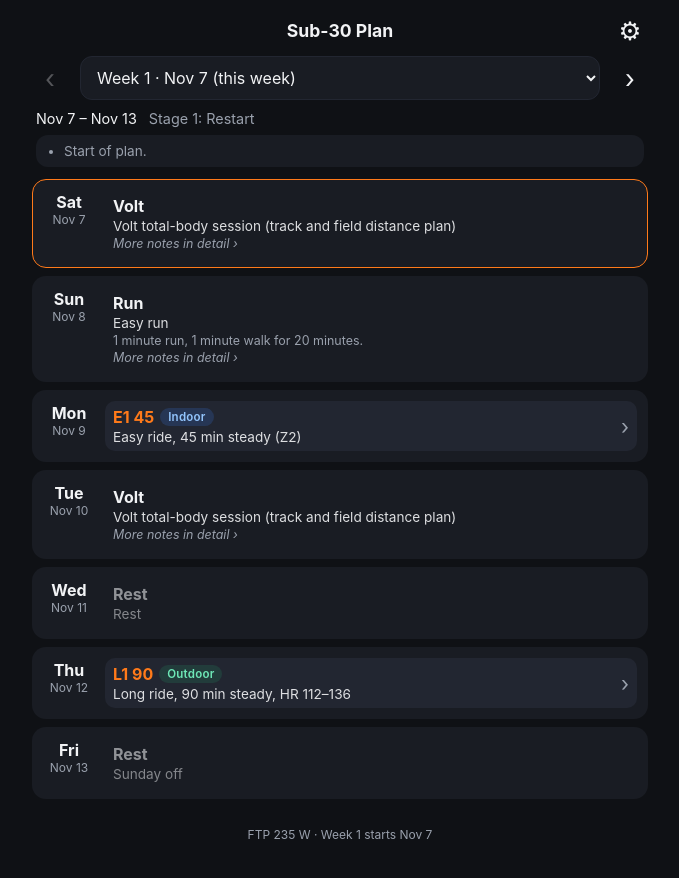
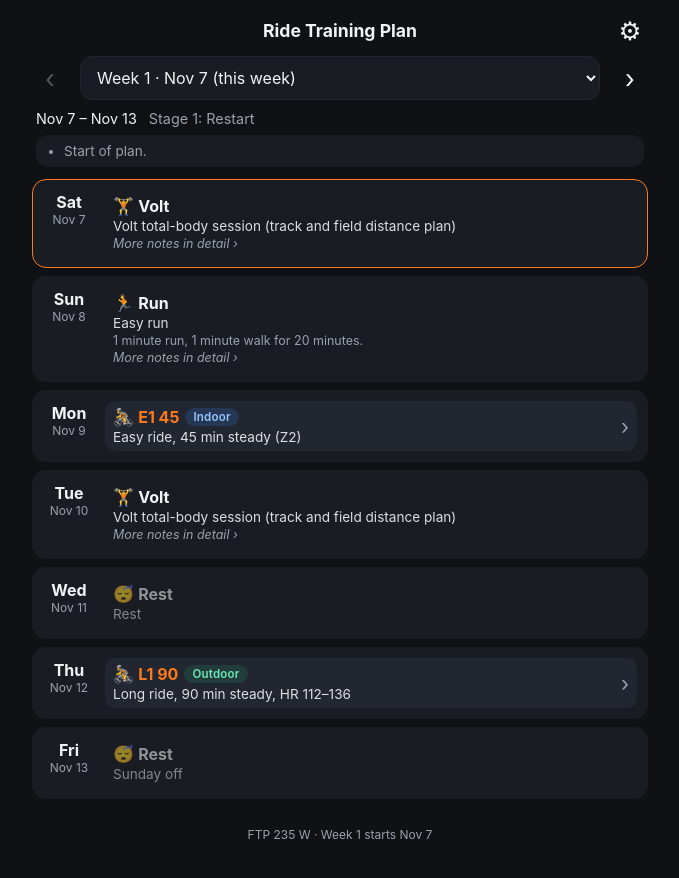
Before and after one commit to Postmaster25/Devin-Trainer, a React (Vite) app: page / in a window 1280 px wide. Shown: the top 878 px of the page, without its empty margins (300-979 px from the left). Built offline with nearby package versions, Linux system fonts and the light colour scheme.

Commit message:
Schedule: 'Ride Training Plan' title and workout-type emoji
Co-Authored-By: Devin AI <158243242+devin-ai-integration[bot]@users.noreply.github.com>

```diff
--- a/src/views/ScheduleView.tsx
+++ b/src/views/ScheduleView.tsx
@@ -4,6 +4,9 @@ import { fmtMonthDay, fmtWeekday, planDate, todayISO, weekContaining } from '../
 import { fmtPower, primaryWorkPhase } from '../lib/watts';
 import { rawWorkout, resolveWorkout, workoutKey } from '../lib/planUtils';
 import { TopBar, isShortNote } from './common';
+import type { Workout } from '../data/schema';
+
+const CATEGORY_EMOJI: Record<Workout['category'], string> = { ride: '🚴', strength: '🏋️', run: '🏃', rest: '😴' };
 
 export default function ScheduleView({ weekNumber }: { weekNumber: number }) {
   const { plan, settings, progress, planSource } = useAppState();
@@ -19,7 +22,7 @@ export default function ScheduleView({ weekNumber }: { weekNumber: number }) {
   return (
     <div className="page">
       <TopBar
-        title={planSource === 'imported' ? plan.name : 'Sub-30 Plan'}
+        title={planSource === 'imported' ? plan.name : 'Ride Training Plan'}
         right={
           <a className="icon-btn" href={href({ name: 'settings' })} aria-label="Settings">
             ⚙
@@ -92,7 +95,12 @@ export default function ScheduleView({ weekNumber }: { weekNumber: number }) {
                     const content = (
                       <>
                         <div className="wo-head">
-                          <span className={`wo-title cat-${w.category}`}>{w.title}</span>
+                          <span className={`wo-title cat-${w.category}`}>
+                            <span className="wo-emoji" aria-hidden>
+                              {CATEGORY_EMOJI[w.category]}
+                            </span>
+                            {w.title}
+                          </span>
                           {w.category === 'ride' && <span className={`chip ${w.indoor ? 'chip-indoor' : 'chip-outdoor'}`}>{w.indoor ? 'Indoor' : 'Outdoor'}</span>}
                           {progress.missed[key] && <span className="chip chip-missed">Missed target</span>}
                         </div>
```
